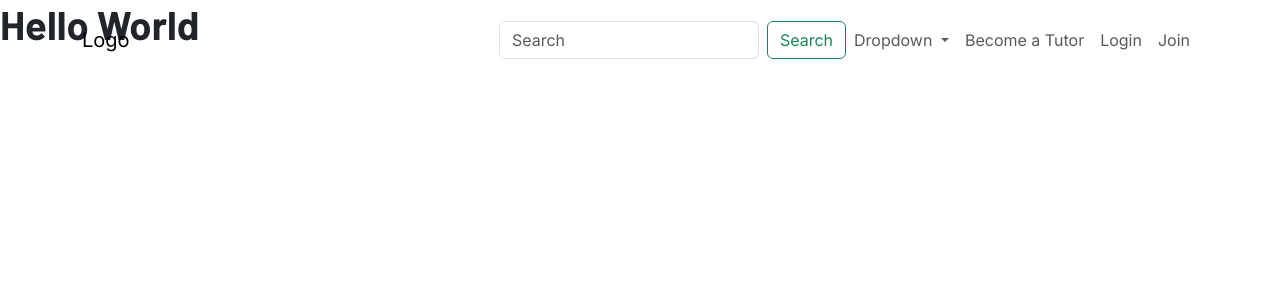
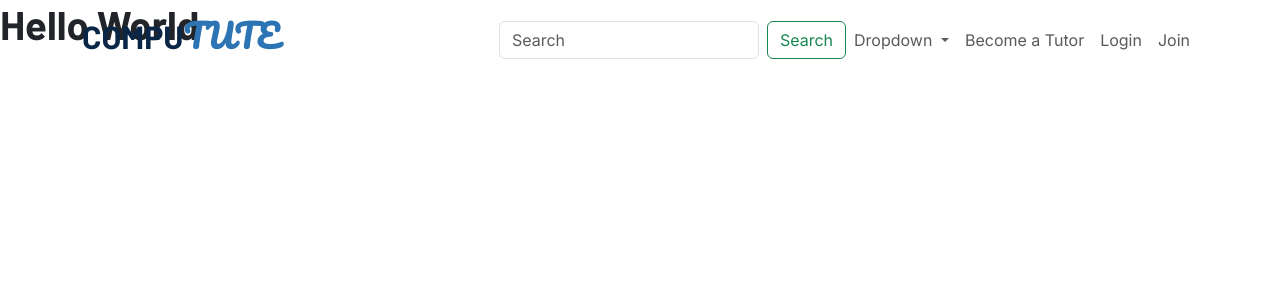
Before and after one commit to ScottyTGB/CITS3403GrpProj, a Flask app: page / in a window 1280 px wide. Shown: the top 300 px of the page. Run offline with Flask 3, Linux system fonts and the light colour scheme; the visitor is signed in with stand-in values (Sample User, id 1).

Commit message:
Logo stylized

```diff
--- a/static/css/navbar.css
+++ b/static/css/navbar.css
@@ -1,6 +1,25 @@
 nav {
-    background: transparent;
-    width: 100%;
-    z-index: 1000;
-    height: 80px;
+  background: transparent;
+  width: 100%;
+  z-index: 1000;
+  height: 80px;
 }
+
+.nav-brand {
+  font-size: 1.5em;
+  font-weight: 700;
+  text-decoration: none;
+}
+
+h2.nav-brand1, h2.nav-brand2 {
+  display: inline-block;
+}
+
+h2.nav-brand1 {
+  color: rgb(10, 38, 71);
+}
+
+h2.nav-brand2 {
+  font-family: Pacifico, cursive !important;
+  color: rgb(44, 116, 179);
+}
--- a/templates/index.html
+++ b/templates/index.html
@@ -4,7 +4,7 @@
     <!-- Google Font preloads -->
     <link rel="preconnect" href="https://fonts.googleapis.com">
     <link rel="preconnect" href="https://fonts.gstatic.com" crossorigin>
-    <link href="https://fonts.googleapis.com/css2?family=Barlow:wght@400;500;600;700&family=Inter:wght@100..900&display=swap" rel="stylesheet">
+    <link href="https://fonts.googleapis.com/css2?family=Barlow:wght@400;500;600;700&family=Inter:wght@100..900&family=Pacifico&display=swap" rel="stylesheet">
     <!-- CDN Link -->
     <link href="https://cdn.jsdelivr.net/npm/bootstrap@5.3.3/dist/css/bootstrap.min.css" rel="stylesheet" integrity="sha384-QWTKZyjpPEjISv5WaRU9OFeRpok6YctnYmDr5pNlyT2bRjXh0JMhjY6hW+ALEwIH" crossorigin="anonymous">
     <script src="https://cdn.jsdelivr.net/npm/bootstrap@5.3.3/dist/js/bootstrap.bundle.min.js" integrity="sha384-YvpcrYf0tY3lHB60NNkmXc5s9fDVZLESaAA55NDzOxhy9GkcIdslK1eN7N6jIeHz" crossorigin="anonymous"></script>
@@ -20,7 +20,7 @@
   <!-- Navbar -->
   <nav class="navbar navbar-expand-lg fixed-top">
     <div class="container">
-      <a class="navbar-brand" href="#">Logo</a>
+      <a class="nav-brand" href="#"><h2 class="nav-brand1">COMPU</h2><h2 class="nav-brand2">TUTE</h2></a>
       <button class="navbar-toggler" type="button" data-bs-toggle="collapse" data-bs-target="#navbarNav" aria-controls="navbarNav" aria-expanded="false" aria-label="Toggle navigation">
         <span class="navbar-toggler-icon"></span>
       </button>
```
